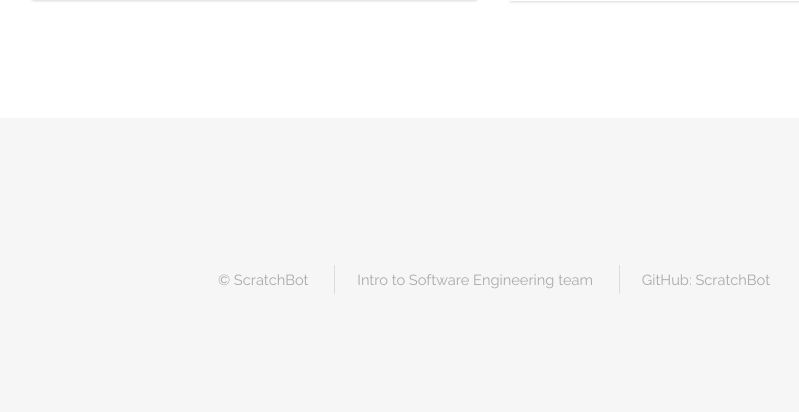
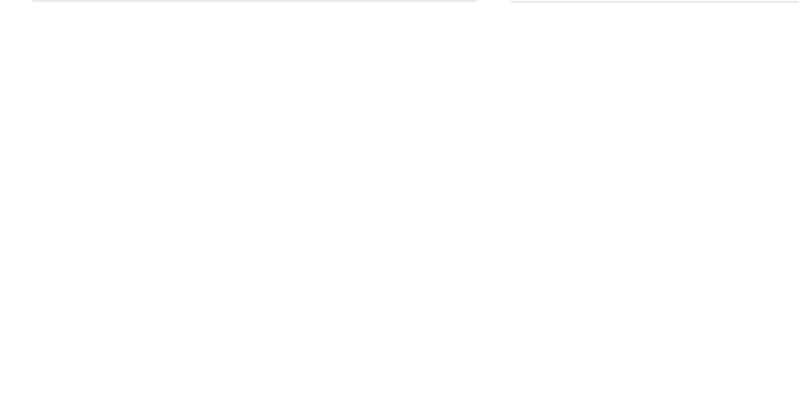
Before and after one commit to Yifdaddy/Scratch-Bot, a PHP site: page /home.php in a window 1280 px wide. Shown: the part 3014-3426 px from the top of the page, without its empty margins (146-945 px from the left). After the commit the page ends 3017 px from the top, so only its background shows below. Run offline with PHP 8.4, Linux system fonts and the light colour scheme.

Commit message:
home page set up

```diff
--- a/home.php
+++ b/home.php
@@ -2,11 +2,6 @@
 
 
 <!DOCTYPE HTML>
-<!--
-	Spatial by TEMPLATED
-	templated.co @templatedco
-	Released for free under the Creative Commons Attribution 3.0 license (templated.co/license)
--->
 <html>
 <head>
     <title>ScratchBot Home</title>
@@ -28,7 +23,7 @@
 </section>
 
 <!-- Intuitive and Powerful -->
-<section id="one" class="wrapper style1">
+<section class="wrapper style1">
     <div class="container 75%">
         <div class="row 200%">
             <div class="6u 12u$(medium)">
@@ -150,16 +145,7 @@
     </div>
 </section>
 
-<!-- Footer -->
-<footer id="footer">
-    <div class="container">
-        <ul class="copyright">
-            <li>&copy; ScratchBot</li>
-            <li>Intro to Software Engineering team</li>
-            <li>GitHub: <a href="https://github.com/uiowa-cs-5800-0001-fall-2018/Scratch-Bot">ScratchBot</a></li>
-        </ul>
-    </div>
-</footer>
+
 
 <!-- Scripts -->
 <script src="assets/js/jquery.min.js"></script>
@@ -169,3 +155,5 @@
 
 </body>
 </html>
+
+<?php include 'footer.php';?>
```
